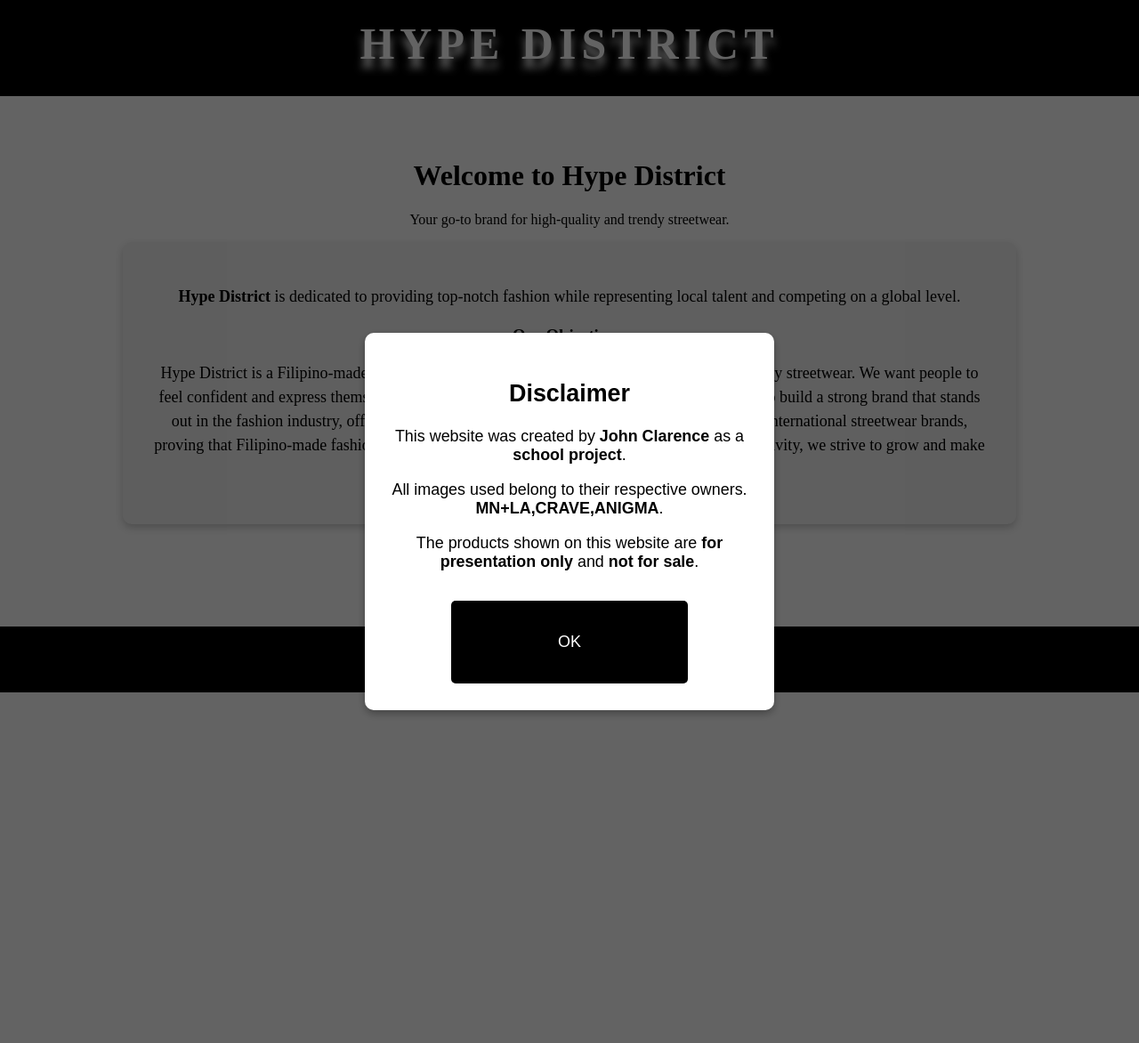
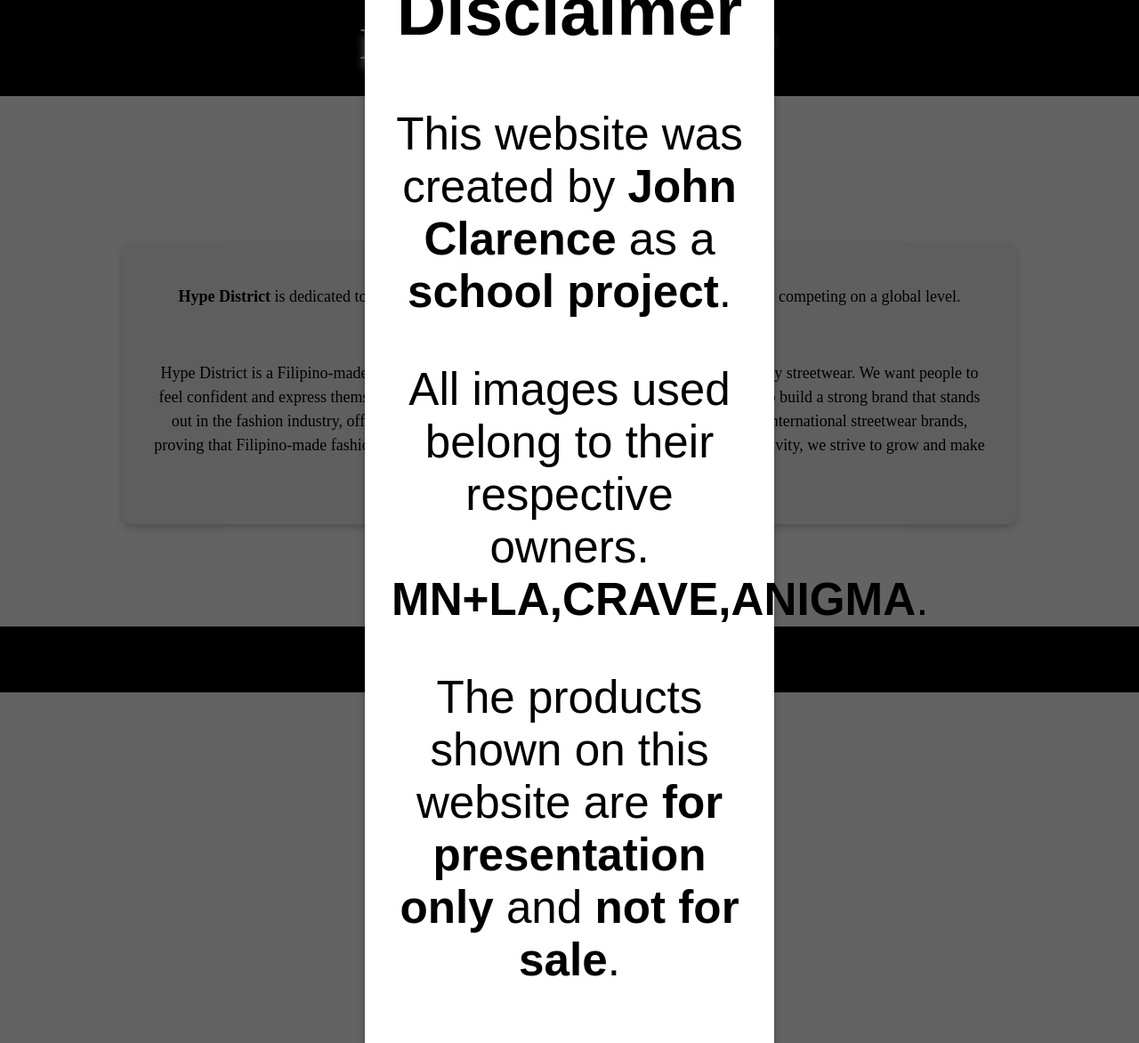
Before and after one commit to supclarence/Hype-Distric, a PHP site: page / in a window 1280 px wide. Shown: the whole page at 89% size. Run offline with PHP 8.4, Linux system fonts and the light colour scheme.

Commit message:
Update main-style.css

```diff
--- a/main-style.css
+++ b/main-style.css
@@ -140,7 +140,7 @@ nav a:hover {
     box-shadow: 0 4px 10px rgba(0,0,0,0.3);
     font-family: Arial, sans-serif;
     animation: fadeIn 0.5s ease;
-    font-size:1.4vw;
+    font-size:4vw;
 }
 
 #popup button {
```
